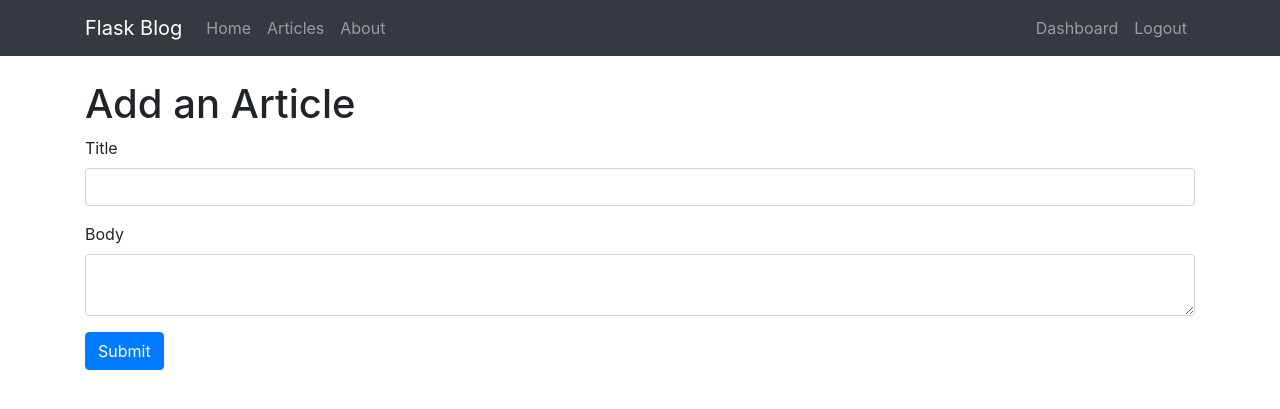
After one commit to jonasismoe/flask-blog, a Flask app: page /add-article in a window 1280 px wide. The commit adds this page. Shown: the top 409 px of the page. Run offline with Flask 2, Linux system fonts and the light colour scheme; the visitor is signed in with stand-in values (Sample User, id 1); some libraries are stand-ins or nearby versions.

Commit message:
Users can create articles

```diff
--- a/app.py
+++ b/app.py
@@ -1,7 +1,5 @@
 # Import Flask Stuff
 from flask import Flask, render_template, flash, redirect, url_for, session, request, logging
-# Articles Test Import
-from data import Articles
 # Flask-MySQLDB
 from flask_mysqldb import MySQL
 # Flask-WTF
@@ -25,7 +23,27 @@ app.config['MYSQL_CURSORCLASS'] = 'DictCursor'
 # Initialize MySQL
 mysql = MySQL(app)
 
-Articles = Articles()
+# Check if user logged in
+def is_logged_in(f):
+    @wraps(f)
+    def wrap(*args, **kwargs):
+        if 'logged_in' in session:
+            return f(*args, **kwargs)
+        else:
+            flash('You need to login first.', 'danger')
+            return redirect(url_for('login'))
+    return wrap
+
+# Check if user is not logged in
+def is_not_logged_in(f):
+    @wraps(f)
+    def wrap(*args, **kwargs):
+        if not 'logged_in' in session:
+            return f(*args, **kwargs)
+        else:
+            flash("You can't access this area while logged in.", 'danger')
+            return redirect(url_for('dashboard'))
+    return wrap
 
 # Index
 @app.route('/index')
@@ -36,12 +54,42 @@ def index():
 # Articles
 @app.route('/articles')
 def articles():
-    return render_template('articles.html', title='Articles', articles = Articles)
+     # Create Cursor
+    cur = mysql.connection.cursor()
+
+    # Get articles
+    result = cur.execute('SELECT * FROM articles ORDER BY id DESC')
+
+    # Fetch articles
+    articles = cur.fetchall()
+
+    # If there is an result...
+    if result > 0:
+        return render_template('articles.html', title='Articles', articles=articles)
+    else:
+        msg = 'No Articles Found!'
+        return render_template('articles.html', title="Articles", msg=msg)
+
+    # Close connection
+    cur.close()
+
 
 # Article View
 @app.route('/article/<string:id>/')
 def article(id):
-    return render_template('article.html', title='Articles', id=id)
+    # Create cursor
+    cur = mysql.connection.cursor()
+
+    # Get articles
+    result = cur.execute('SELECT * from articles WHERE id = %s', [id])
+
+    # Fetch result
+    article = cur.fetchone()
+
+    # Close cursor
+    cur.close()
+
+    return render_template('article.html', title='Articles', article=article)
 
 # About
 @app.route('/about')
@@ -50,6 +98,7 @@ def about():
 
 # Login
 @app.route('/login', methods=['GET', 'POST'])
+@is_not_logged_in
 def login():
     # if request is POST...
     if request.method == 'POST':
@@ -96,26 +145,16 @@ def login():
     else:
         return render_template('login.html', title="Login")
 
-# Check if user logged in
-def is_logged_in(f):
-    @wraps(f)
-    def wrap(*args, **kwargs):
-        if 'logged_in' in session:
-            return f(*args, **kwargs)
-        else:
-            flash('You need to login first.', 'danger')
-            return redirect(url_for('login'))
-    return wrap
-
 # Logout
 @app.route('/logout')
+@is_logged_in
 def logout():
     # Log user out
     session.clear()
-    flash('You are now logged out!')
+    flash('You are now logged out!', 'success')
     return redirect(url_for('index'))
 
-# Register Form
+# Register Form Class
 class RegisterForm(Form):
     name = StringField('Name', [validators.Length(min=1, max=50)])
     username = StringField('Username', [validators.Length(min=4, max=25)])
@@ -127,6 +166,7 @@ class RegisterForm(Form):
     confirm = PasswordField('Confirm Password')
 
 @app.route('/register', methods=['GET', 'POST'])
+@is_not_logged_in
 def register():
     # Register Form
     form = RegisterForm(request.form)
@@ -161,7 +201,61 @@ def register():
 @app.route('/dashboard')
 @is_logged_in
 def dashboard():
-    return render_template('dashboard.html')
+    # Create Cursor
+    cur = mysql.connection.cursor()
+
+    # Get articles from user
+    result = cur.execute('SELECT * FROM articles WHERE author = %s ORDER BY id DESC', [session['username']])
+
+    # Fetch articles
+    articles = cur.fetchall()
+
+    # If there is an result...
+    if result > 0:
+        return render_template('dashboard.html', title='Dashboard', articles=articles)
+    else:
+        msg = 'No Articles Found!'
+        return render_template('dashboard.html', title="Dashboard", msg=msg)
+
+    # Close connection
+    cur.close()
+
+# Article Form Class
+class ArticleForm(Form):
+    title = StringField('Title', [validators.Length(min=1, max=85)])
+    body = TextAreaField('Body', [validators.Length(min=30)])
+
+# Add Article
+@app.route('/add-article', methods=['GET', 'POST'])
+@is_logged_in
+def add_article():
+    form = ArticleForm(request.form)
+    # If request is POST and form is validated...
+    if request.method == 'POST' and form.validate():
+        title = form.title.data
+        body = form.body.data
+
+        # Create cursor
+        cur = mysql.connection.cursor()
+
+        # Query
+        cur.execute('INSERT INTO articles(title, body, author) VALUES(%s, %s, %s)', (title, body, session['username']))
+
+        # Commit
+        mysql.connection.commit()
+
+        # Close connection
+        cur.close()
+
+        flash('Article Created!', 'success')
+
+        return redirect(url_for('dashboard'))
+
+    # ... else GET request.
+    else:
+        return render_template('add-article.html', title='Add Article', form=form)
+
+
 
 # Activate Debugging Tools
 if __name__ == '__main__':
--- /dev/null
+++ b/templates/add-article.html
@@ -0,0 +1,15 @@
+{% extends 'template.html' %}
+
+{% block body %}
+    <h1>Add an Article</h1>
+    {% from 'includes/_formhelpers.html' import render_field %}
+    <form method="POST" action="">
+        <div class="form-group">
+            {{ render_field(form.title, class_="form-control") }}
+        </div>
+        <div class="form-group">
+            {{ render_field(form.body, class_="form-control", id="editor") }}
+        </div>
+        <p><input class="btn btn-primary" type="submit" value="Submit"></p>
+    </form>
+{% endblock %}
--- a/templates/includes/_navbar.html
+++ b/templates/includes/_navbar.html
@@ -20,6 +20,9 @@
       <ul class="navbar-nav">
         {% if session.logged_in %}
         <li class="nav-item">
+          <a class="nav-link" href="/dashboard">Dashboard</a>
+        </li>
+        <li class="nav-item">
           <a class="nav-link" href="/logout">Logout</a>
         </li>
         {% else %}
--- a/templates/index.html
+++ b/templates/index.html
@@ -4,5 +4,11 @@
     <div class="jumbotron text-center">
         <h1>Welcome to Flask Blog</h1>
         <p class="lead">Post Articles about everything you like.</p>
+        <!-- If not logged in... -->
+        {% if session.logged_in == NULL %}
+            <!-- Show login and register -->
+            <a href="/login" class="btn btn-success btn-lg">Login</a>
+            <a href="/register" class="btn btn-primary btn-lg">Register</a>
+        {% endif %}
     </div>
 {% endblock %}
--- a/templates/template.html
+++ b/templates/template.html
@@ -34,6 +34,12 @@
             <!-- Block Body END -->
         </div>
 
+        <!-- CK-Editor -->
+        <script src="https://cdn.ckeditor.com/4.14.0/basic/ckeditor.js"></script>
+        <script type="text/javascript">
+            CKEDITOR.replace('editor')
+        </script>
+
     </body>
 
 </html>
```
Also changed, not shown: data.py (deleted, +0 -25 lines), flask-blog.sql (added, +52 -0 lines), templates/article.html (+6 -1 lines), templates/dashboard.html (+22 -0 lines).
